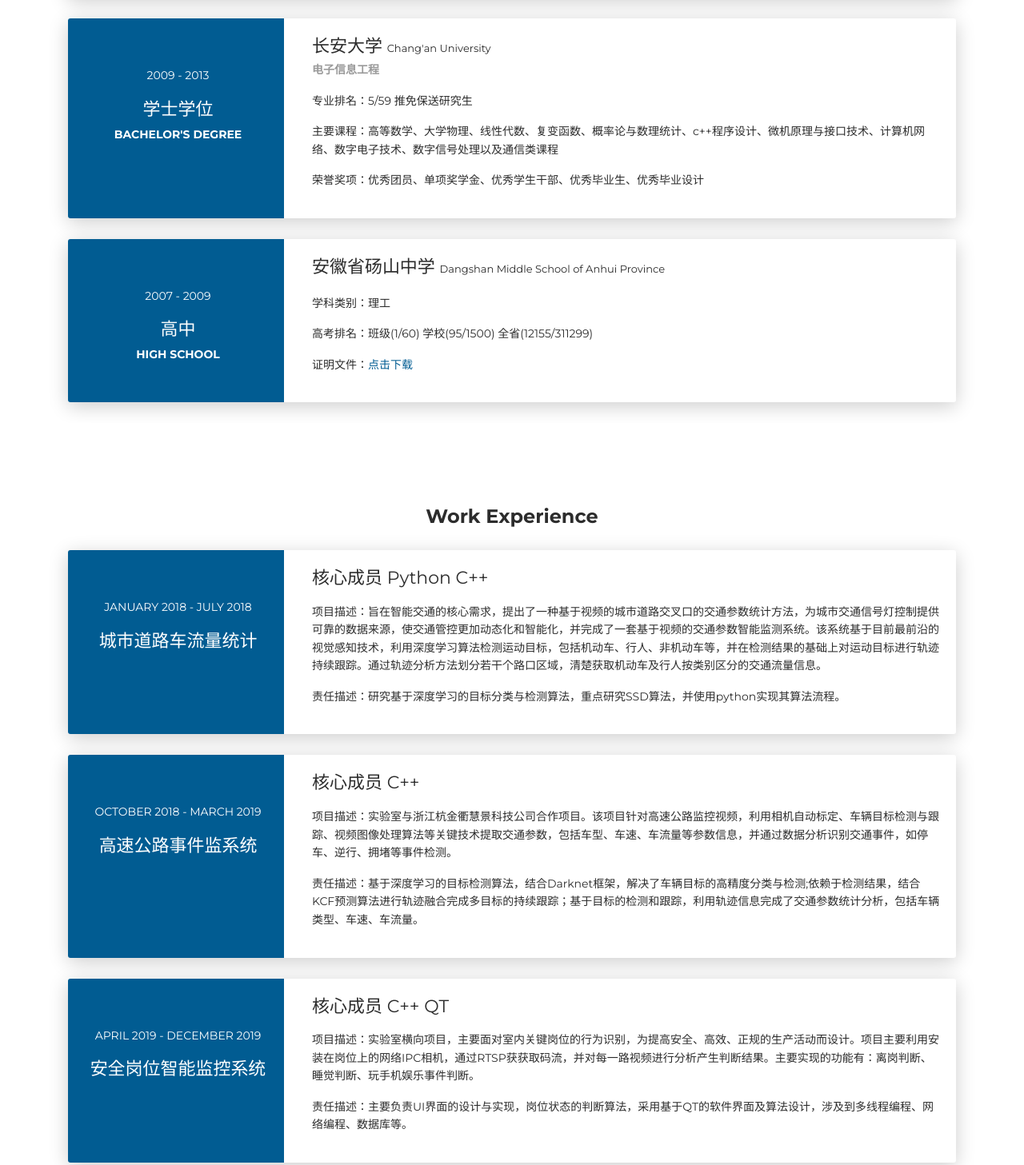
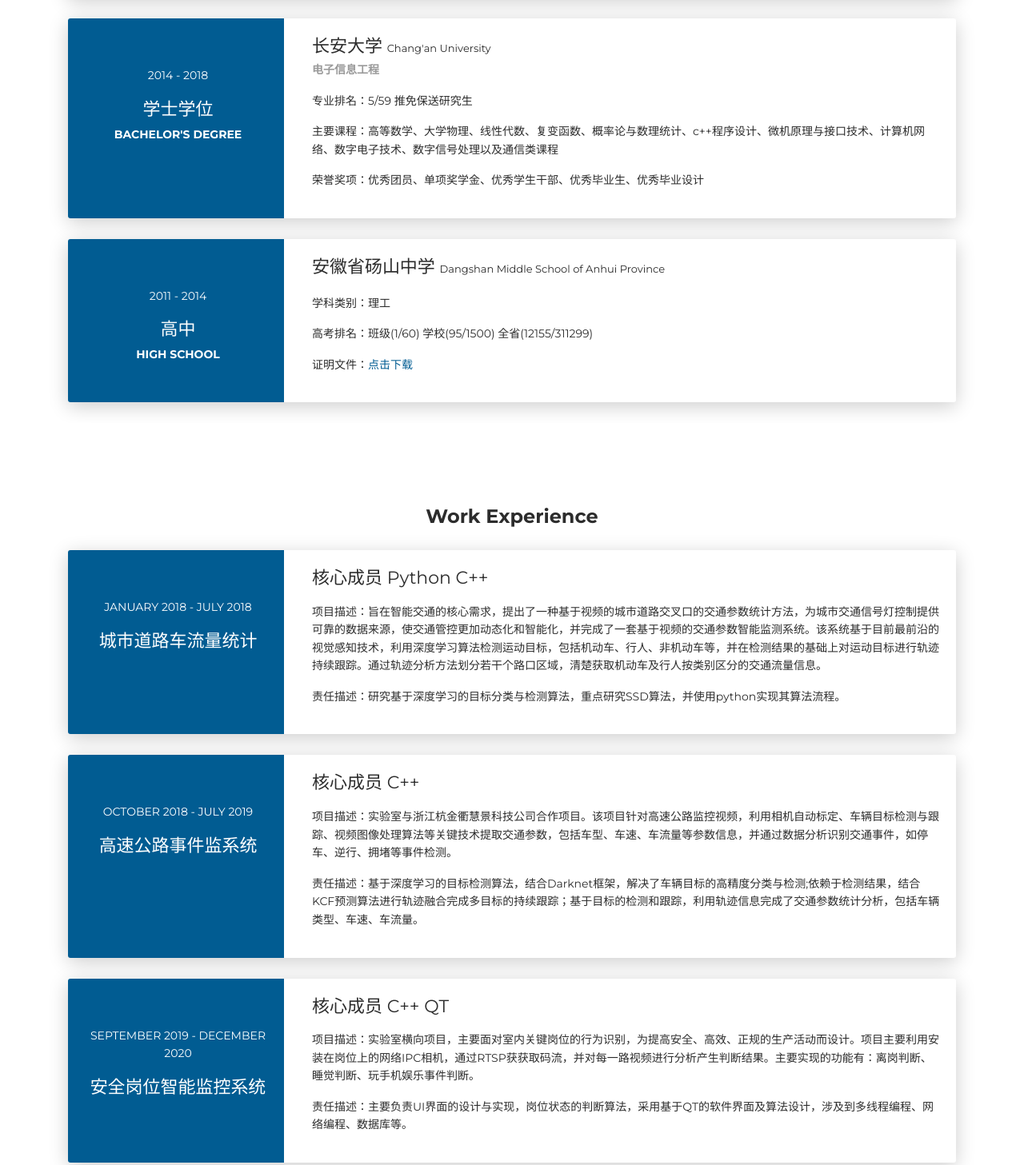
Before and after one commit to yunxuo/yunxuo.github.io, a plain HTML site: page index.html in a window 1280 px wide. Shown: the part 1798-3255 px from the top of the page at 80% size. Drawn offline with Linux system fonts and the light colour scheme.

Commit message:
Update index.html
change data for edu and work

```diff
--- a/index.html
+++ b/index.html
@@ -195,7 +195,7 @@
       <div class="row">
         <div class="col-md-3 bg-primary" data-aos="fade-right" data-aos-offset="50" data-aos-duration="500">
           <div class="card-body cc-education-header">
-            <p>2009 - 2013</p>
+            <p>2014 - 2018</p>
             <div class="h5">学士学位</div>
             <div class="h6"></div>
             <div class="h6">Bachelor's Degree</div>
@@ -216,7 +216,7 @@
       <div class="row">
         <div class="col-md-3 bg-primary" data-aos="fade-right" data-aos-offset="50" data-aos-duration="500">
           <div class="card-body cc-education-header">
-            <p>2007 - 2009</p>
+            <p>2011 - 2014</p>
             <div class="h5">高中</div>
             <div class="h6"></div>
             <div class="h6">High School</div>
@@ -260,7 +260,7 @@
       <div class="row">
         <div class="col-md-3 bg-primary" data-aos="fade-right" data-aos-offset="50" data-aos-duration="500">
           <div class="card-body cc-experience-header">
-            <p>October 2018 - March 2019</p>
+            <p>October 2018 - July 2019</p>
             <div class="h5">高速公路事件监系统</div>
           </div>
         </div>
@@ -277,7 +277,7 @@
       <div class="row">
         <div class="col-md-3 bg-primary" data-aos="fade-right" data-aos-offset="50" data-aos-duration="500">
           <div class="card-body cc-experience-header">
-            <p>April 2019 - December 2019</p>
+            <p>September 2019 - December 2020</p>
             <div class="h5">安全岗位智能监控系统</div>
           </div>
         </div>
```
